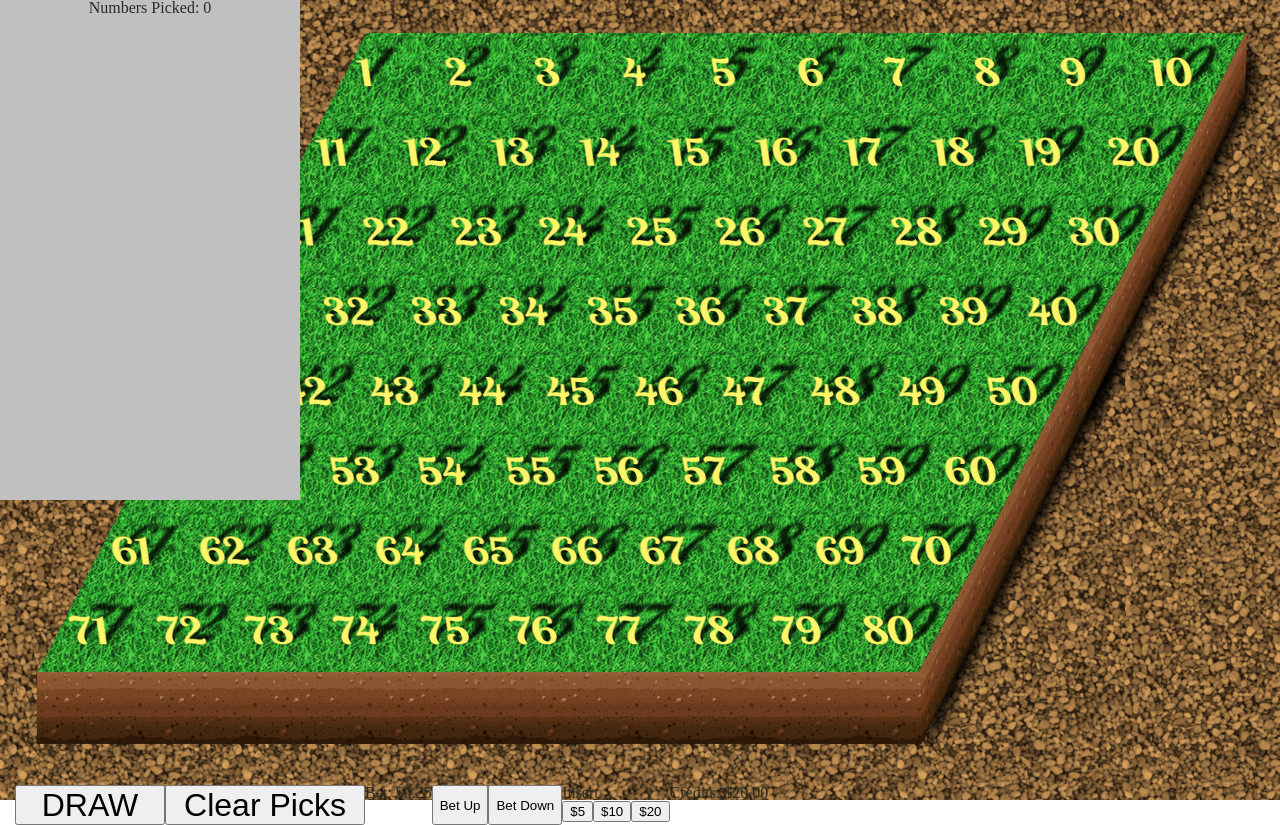
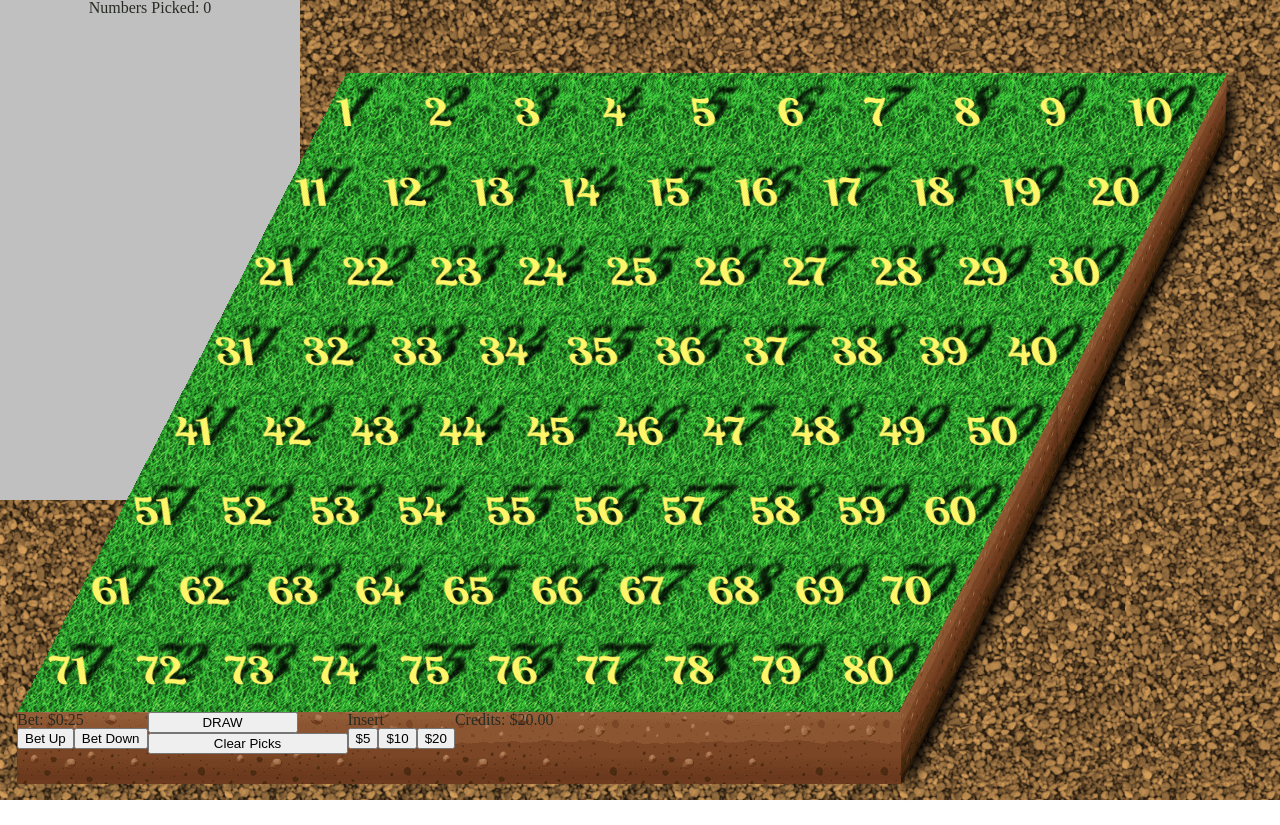
Before and after one commit to Jeris-Manning/multi-game, a React (Create React App) app: page /keno in a window 1280 px wide. Built offline with nearby package versions, Linux system fonts and the light colour scheme; a web font is replaced by a local one.

Commit message:
shifted components into better spots

```diff
--- a/src/KENO/Components/Board.js
+++ b/src/KENO/Components/Board.js
@@ -3,8 +3,9 @@ import styled from "styled-components";
 import Square from "./Square";
 import BottomSoil from ".././assets/soilBottom.png";
 import SideSoil from ".././assets/soilSide.png";
+import ButtonPanel from "./ButtonPanel";
 
-const Board = ({ state, handleClick }) => {
+const Board = ({ state, dispatch, handleClick, drawClick }) => {
   let gridRows = [];
   var k = 0;
   for (let i = 0; i < 8; i++) {
@@ -33,7 +34,10 @@ const Board = ({ state, handleClick }) => {
           </Row>
         ))}
       </GameBoard>
-      <BottomDirt />
+      <div className="buttons">
+        <ButtonPanel state={state} dispatch={dispatch} drawClick={drawClick} />
+      </div>
+      {/* <BottomDirt /> */}
       <SideDirt />
       <SideDirtSecond />
     </BoardClamp>
@@ -49,9 +53,23 @@ const BoardClamp = styled.div`
   position: relative;
   width: 1100px;
   height: 720px;
-  left: 20px;
   margin-right: 150px;
-  margin-bottom: 40px;
+
+  .buttons {
+    position: absolute;
+    bottom: 1px;
+    left: 2px;
+    width: 884px;
+    height: 72px;
+    display: flex;
+    /* background: aqua; */
+    background-image: url(${BottomSoil});
+    /* background-repeat: repeat-x; */
+    /* background-size: contain; */
+    z-index: 25;
+  }
+
+  /* margin-bottom: 40px; */
 `;
 
 const GameBoard = styled.div`
@@ -65,8 +83,7 @@ const GameBoard = styled.div`
   margin: 0 0 0 225px;
   height: 820px;
   width: 880px;
-  z-index: 5;
-
+  z-index: 20;
 `;
 
 const Row = styled.div`
--- a/src/KENO/Components/BoardControl.js
+++ b/src/KENO/Components/BoardControl.js
@@ -120,11 +120,12 @@ const BoardControl = ({ state, dispatch }) => {
         <h1>YOU WIN!</h1>
         <h2>{toCashString(creditState.win * creditState.denom.multiplier)}</h2>
       </WinPopper>
-      <Board state={state} handleClick={handleClick} />
-      <ButtonPanel
+      <Board
+        state={state}
+        handleClick={handleClick}
         drawClick={handleDrawButtonClick}
-        state={state}
-        dispatch={dispatch}></ButtonPanel>
+        dispatch={dispatch}
+      />
     </BoardDiv>
   );
 };
--- a/src/KENO/Components/ButtonPanel.js
+++ b/src/KENO/Components/ButtonPanel.js
@@ -11,7 +11,10 @@ const ButtonPanel = ({ drawClick, state, dispatch }) => {
   }
 
   return (
-    <ButtonBox>
+    <>
+
+      <Wager />
+      <div className="gameplayButtons">
         <DrawBtn
           onClick={() => {
             if (!state.drawing) {
@@ -23,33 +26,30 @@ const ButtonPanel = ({ drawClick, state, dispatch }) => {
         <ResetBtn onClick={() => (state.drawing ? null : resetPicks())}>
           Clear Picks
         </ResetBtn>
-      <Wager />
+      </div>
       <CashSlot />
       <PlayerCredits className="credit" state={state} />
-    </ButtonBox>
+    </>
   );
 };
 
 export default ButtonPanel;
 
-const ButtonBox = styled.div`
-  display: flex;
-`;
 const DrawBtn = styled.button`
   width: 150px;
-  height: 40px;
+  /* height: 40px; */
   display: flex;
   justify-content: center;
   align-items: center;
-  font-size: 2rem;
+  /* font-size: 2rem; */
   color: "red";
 `;
 const ResetBtn = styled.button`
   width: 200px;
-  height: 40px;
+  /* height: 40px; */
   display: flex;
   justify-content: center;
   align-items: center;
-  font-size: 2rem;
+  /* font-size: 2rem; */
   color: "red";
 `;
--- a/src/KENO/Components/Square.js
+++ b/src/KENO/Components/Square.js
@@ -73,7 +73,7 @@ const SquareDiv = styled.div`
     /* width: 100px;
     height: 150px; */
     transform: skew(20deg);
-    z-index: 222;
+    z-index: 40;
     /* filter: drop-shadow(0px 0px 5px black); */
     /* box-shadow: 5px 5px 4px black; */
   }
--- a/src/KENO/Components/Wager.js
+++ b/src/KENO/Components/Wager.js
@@ -1,23 +1,36 @@
 import React, { useContext } from "react";
+import styled from "styled-components";
 import { toCashString } from "../../globalUtilities/helperFunctions";
 import { CreditContext } from "../../App";
 
 const Wager = () => {
   const { creditState, creditDispatch } = useContext(CreditContext);
   return (
-    <>
+    <WagerBox>
       <h1>
         {"Bet: " +
           toCashString(creditState.wager * creditState.denom.multiplier)}
       </h1>
+      <div className="wagerButtons">
         <button onClick={() => creditDispatch({ type: "WAGER_UP" })}>
           Bet Up
         </button>
         <button onClick={() => creditDispatch({ type: "WAGER_DOWN" })}>
           Bet Down
         </button>
-    </>
+      </div>
+    </WagerBox>
   );
 };
 
 export default Wager;
+
+const WagerBox = styled.div`
+  display: flex;
+  flex-direction: column;
+
+  .wagerButtons {
+    display: flex;
+    flex-direction: row;
+  }
+`;
```
Lines whose indentation alone changed are shown as unchanged.
